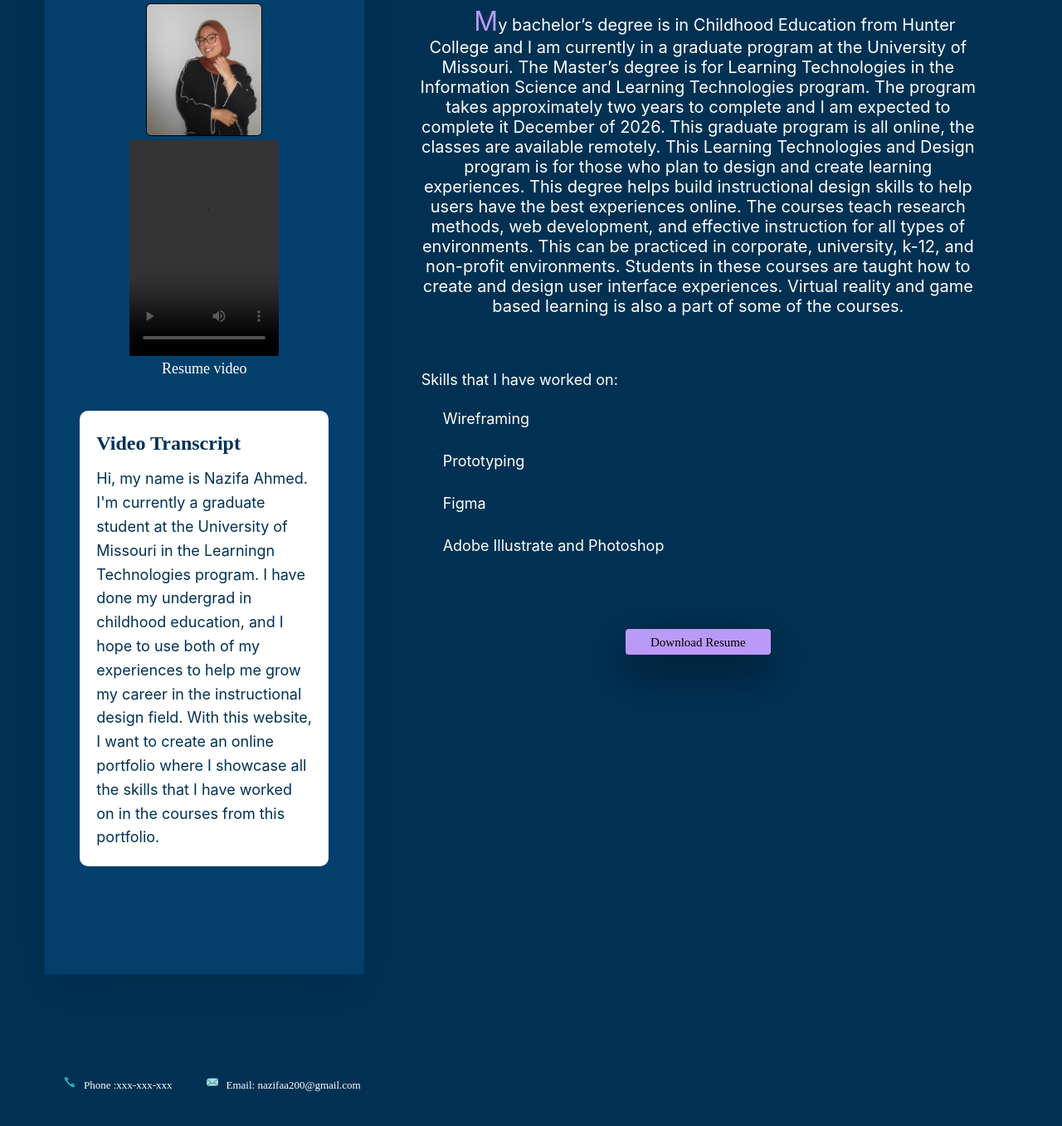
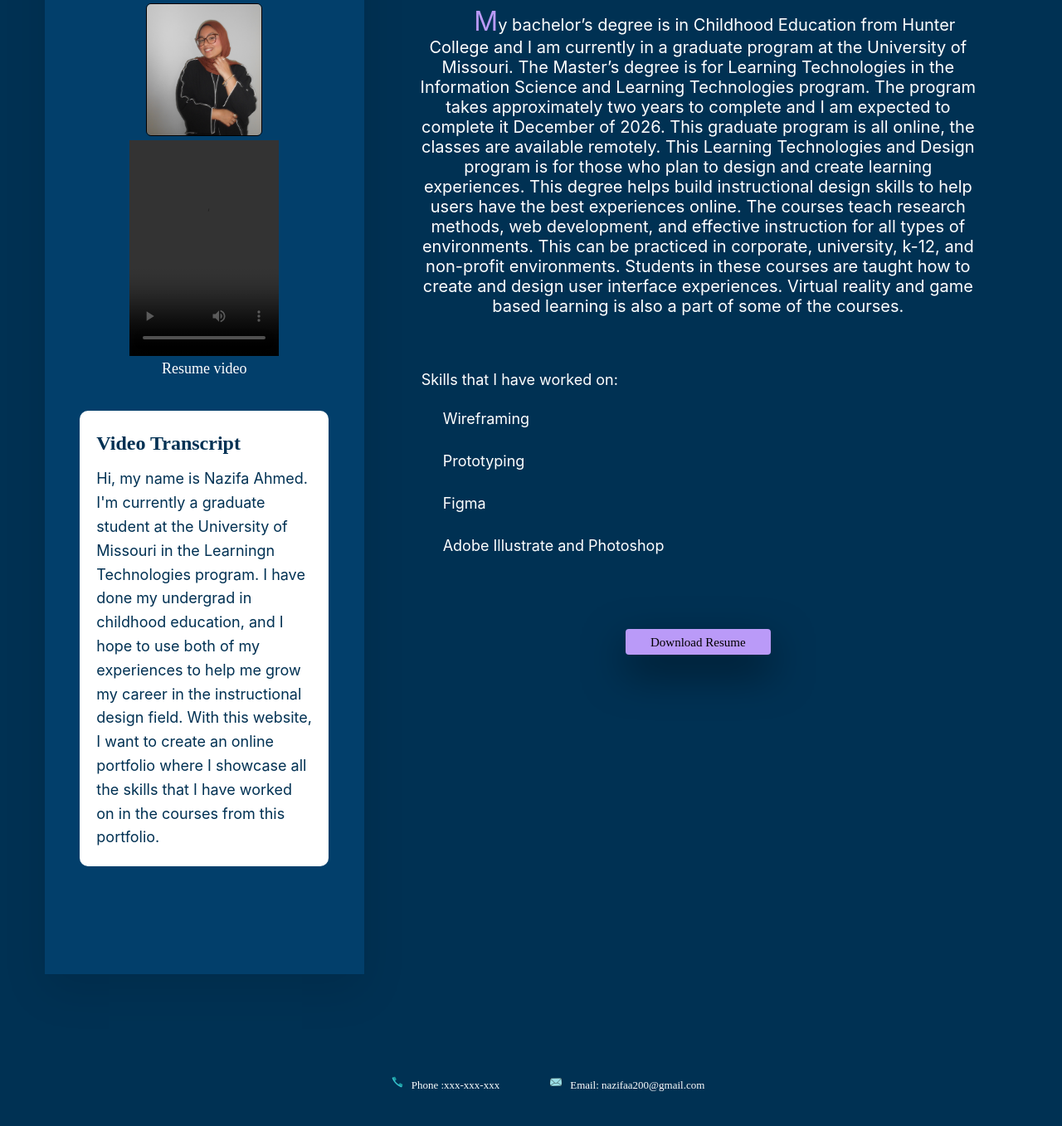
Before and after one commit to nazifaa200/nazifaa200.github.io, a PHP site: page /about.html in a window 1280 px wide. Shown: the part 358-1715 px from the top of the page at 83% size. Run offline with PHP 8.4, Linux system fonts and the light colour scheme; some web fonts are replaced; grey boxes are pictures that could not be loaded.

Commit message:
Add files via upload

```diff
--- a/webdevelopment/about.html
+++ b/webdevelopment/about.html
@@ -22,8 +22,6 @@ Description: About page
 
 <style> body {background-color: #003153;
             text-align: center;
-            display: flex;
-            flex-wrap: wrap; /*Allows items to wrap on smaller screens */
             padding: 1rem; }
         h1 { font-family: "Sansita Swashed", system-ui;
             font-size: 38px;
@@ -36,12 +34,15 @@ Description: About page
             text-indent: 40px;
             text-align: center;   }
         .firsta::first-letter {font-size: 160%; color:#ba9af8; text-indent:0; }
-        footer { font-family: Work sans-serif;
+        footer {font-family: Work sans-serif;
                 font-size: 13px;
                 color: white;
-                text-align: center;
                 display: flex;
-                flex-wrap: wrap;  }
+                flex-wrap: wrap;
+                align-items:center;
+                justify-content:center;
+                gap:20px;
+                width:100%;  }
         header {width: 100%; /*Full width*/ }
         figcaption {color: white;
                    font-family: Work sans-serif;}
@@ -160,7 +161,7 @@ Description: About page
 <footer>
    <p class="footerp"> <img src="media/iconphone.png" alt="phone icon" class="iconf">Phone :xxx-xxx-xxx </p>
     <p class="footerp"> <img src="media/iconemail.png" alt="email icon" class="iconf">Email: nazifaa200@gmail.com </p>
-    </footer>
+</footer>
 </section>
 </body>
 
--- a/webdevelopment/nav.css
+++ b/webdevelopment/nav.css
@@ -127,7 +127,8 @@ span {font-size: 20px;
         filter:drop-shadow(0 0 8px #ffffff); }
 
 .footerp {padding:5px 0;
-        margin:0; }
+        margin:0;
+        align-items: center;}
 
 
 
```
